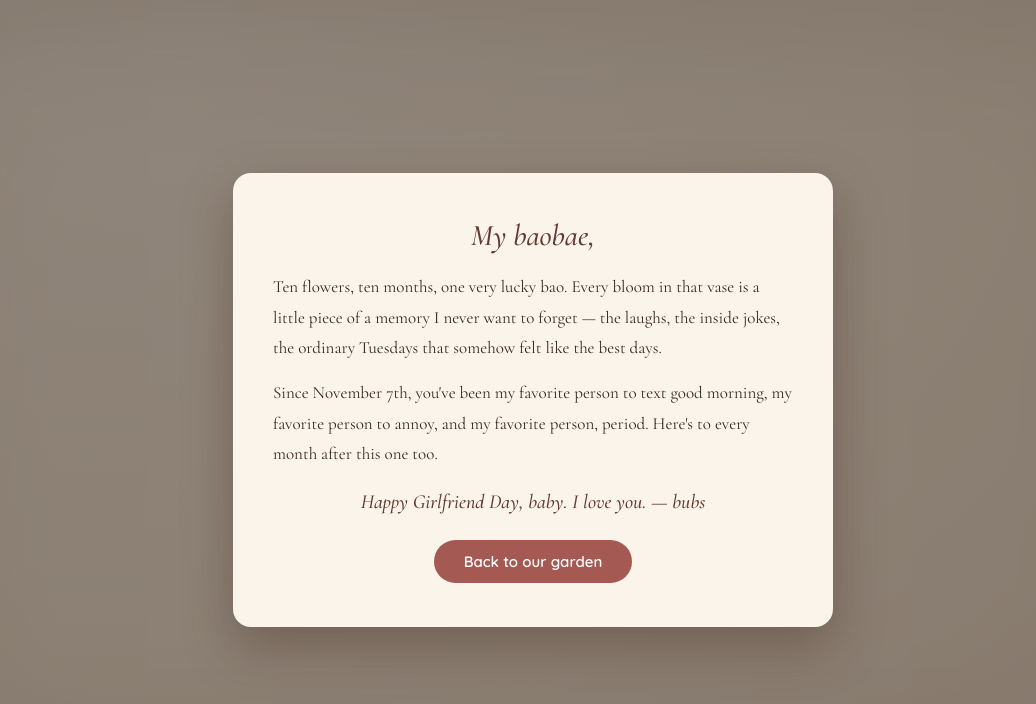
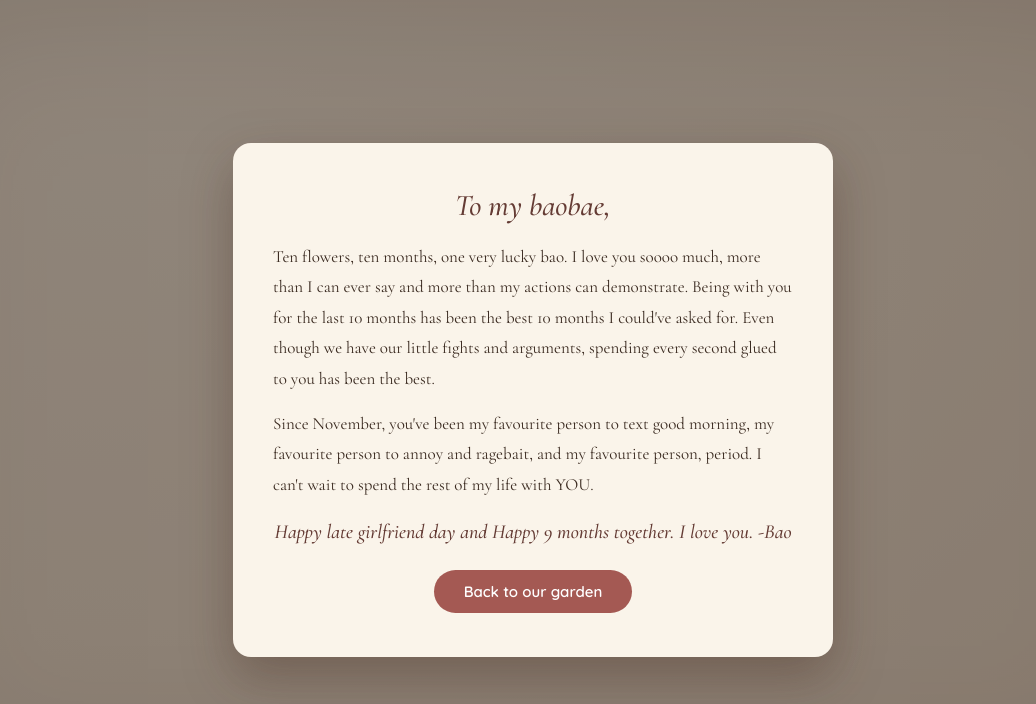
Before and after one commit to AyrtonW321/Flowers, a plain HTML site: page index.html in a window 1280 px wide. Both pictures are taken after a click on the button 640 px from the left and 588 px from the top of the page. Shown: the whole page, without its empty margins (107-1143 px from the left). Drawn offline with nearby package versions, Linux system fonts and the light colour scheme.

Commit message:
update the letter text

```diff
--- a/index.html
+++ b/index.html
@@ -211,10 +211,10 @@
   <sc-if value="{{ isLetter }}" hint-placeholder-val="{{ false }}">
     <div role="dialog" aria-modal="true" aria-labelledby="letter-heading" style="position: fixed; inset: 0; background: oklch(0.3 0.03 50 / 0.55); display: flex; align-items: center; justify-content: center; padding: 24px; z-index: 10; animation: fadeUp 0.35s ease; overflow-y: auto;">
       <div style="max-width: 520px; width: 100%; background: oklch(0.97 0.015 80); border-radius: 18px; padding: 44px 40px; box-shadow: 0 20px 50px oklch(0.3 0.05 40 / 0.35); text-align: center; margin: auto;">
-        <h2 id="letter-heading" style="margin: 0 0 18px; font-weight: 400; font-family: 'Cormorant Garamond', serif; font-style: italic; font-size: 30px; color: oklch(0.4 0.06 30);">My baobae,</h2>
-        <p style="font-size: 17px; line-height: 1.8; color: oklch(0.3 0.03 50); font-family: 'Cormorant Garamond', serif; text-align: left; margin: 0 0 14px;">Ten flowers, ten months, one very lucky bao. Every bloom in that vase is a little piece of a memory I never want to forget — the laughs, the inside jokes, the ordinary Tuesdays that somehow felt like the best days.</p>
-        <p style="font-size: 17px; line-height: 1.8; color: oklch(0.3 0.03 50); font-family: 'Cormorant Garamond', serif; text-align: left; margin: 0 0 14px;">Since November 7th, you've been my favorite person to text good morning, my favorite person to annoy, and my favorite person, period. Here's to every month after this one too.</p>
-        <div style="font-family: 'Cormorant Garamond', serif; font-style: italic; font-size: 20px; color: oklch(0.4 0.06 30); margin: 20px 0 26px;">Happy Girlfriend Day, baby. I love you. — bubs</div>
+        <h2 id="letter-heading" style="margin: 0 0 18px; font-weight: 400; font-family: 'Cormorant Garamond', serif; font-style: italic; font-size: 30px; color: oklch(0.4 0.06 30);">To my baobae,</h2>
+        <p style="font-size: 17px; line-height: 1.8; color: oklch(0.3 0.03 50); font-family: 'Cormorant Garamond', serif; text-align: left; margin: 0 0 14px;">Ten flowers, ten months, one very lucky bao. I love you soooo much, more than I can ever say and more than my actions can demonstrate. Being with you for the last 10 months has been the best 10 months I could've asked for. Even though we have our little fights and arguments, spending every second glued to you has been the best.</p>
+        <p style="font-size: 17px; line-height: 1.8; color: oklch(0.3 0.03 50); font-family: 'Cormorant Garamond', serif; text-align: left; margin: 0 0 14px;">Since November, you've been my favourite person to text good morning, my favourite person to annoy and ragebait, and my favourite person, period. I can't wait to spend the rest of my life with YOU.</p>
+        <div style="font-family: 'Cormorant Garamond', serif; font-style: italic; font-size: 20px; color: oklch(0.4 0.06 30); margin: 20px 0 26px;">Happy late girlfriend day and Happy 9 months together. I love you. -Bao</div>
         <button onClick="{{ closeLetter }}" style="padding: 12px 30px; border-radius: 999px; border: none; background: oklch(0.55 0.1 25); color: white; font-family: 'Quicksand', sans-serif; font-weight: 600; font-size: 15px; cursor: pointer;">Back to our garden</button>
       </div>
     </div>
```
